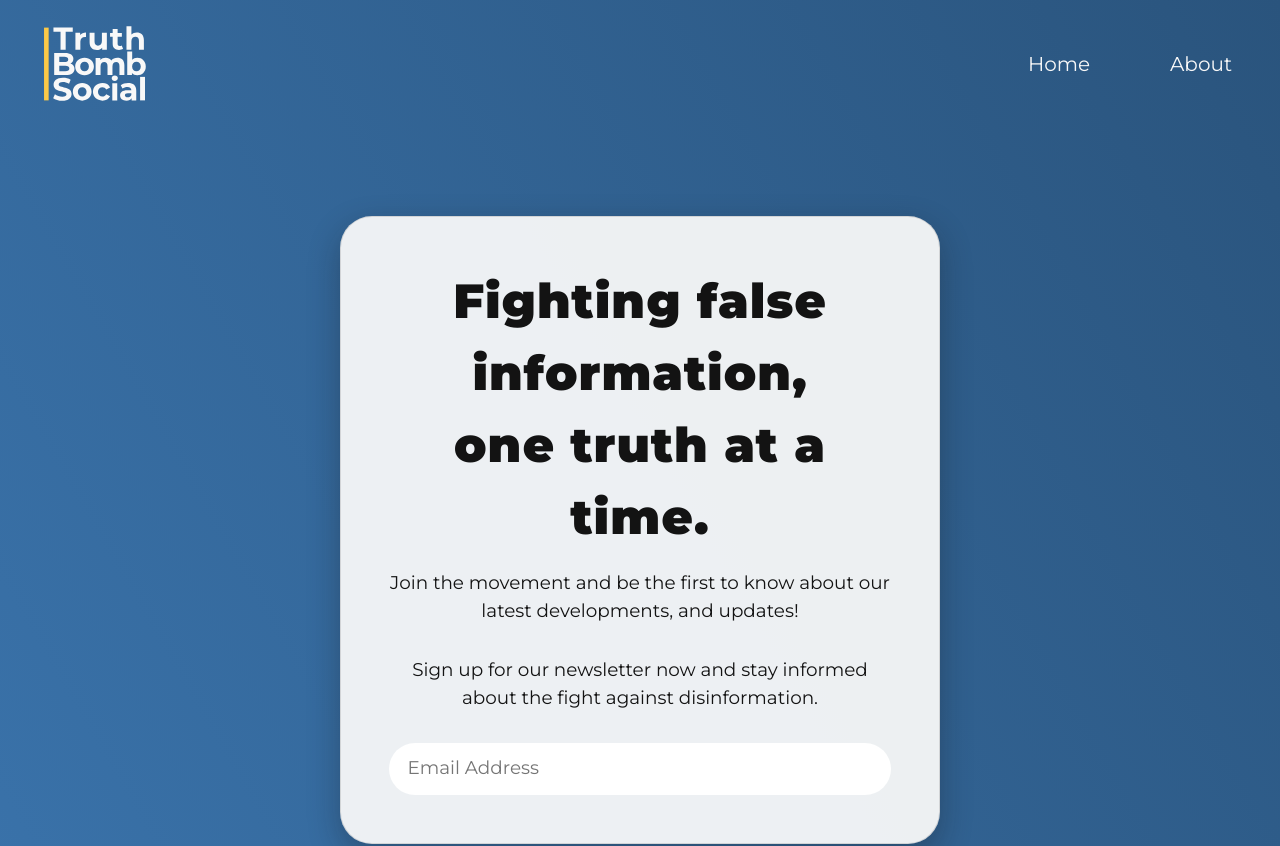
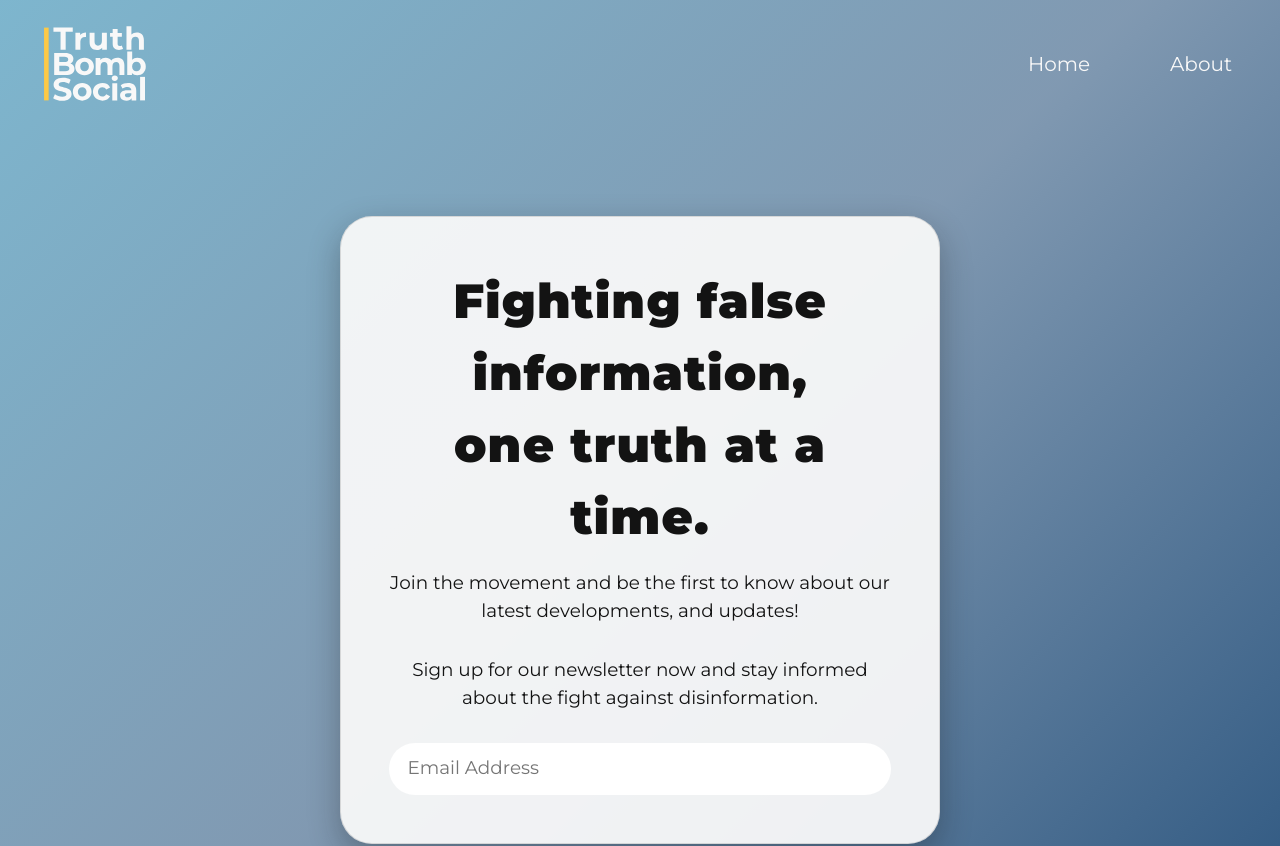
Before and after one commit to melissakipp/tbs-startup, a Next.js app: page / in a window 1280 px wide. Shown: the top 846 px of the page. Built offline with nearby package versions, Linux system fonts and the light colour scheme.

Commit message:
Updated background to a gradient

```diff
--- a/src/app/globals.css
+++ b/src/app/globals.css
@@ -14,9 +14,10 @@ body {
 }
 
 .solidBg {
-  background: linear-gradient(210deg, rgba(42, 84, 125, 1) 0%, rgba(58, 115, 171, 1) 84%);
-  background: -moz-linear-gradient(210deg, rgba(42, 84, 125, 1) 0%, rgba(58, 115, 171, 1) 100%);
-  background: -webkit-linear-gradient(210deg, rgba(42, 84, 125, 1) 0%, rgba(58, 115, 171, 1) 100%);
+  background: linear-gradient(315deg, hsla(198, 45%, 65%, 1) 0%, hsla(210, 24%, 60%, 1) 50%, hsla(210, 50%, 33%, 1) 100%);
+  background: -moz-linear-gradient(315deg, hsla(198, 45%, 65%, 1) 0%, hsla(210, 24%, 60%, 1) 50%, hsla(210, 50%, 33%, 1) 100%);
+  background: -webkit-linear-gradient(315deg, hsla(198, 45%, 65%, 1) 0%, hsla(210, 24%, 60%, 1) 50%, hsla(210, 50%, 33%, 1) 100%);
+  /* background-color: #081A27; */
 }
 
 .logoContainer {
```
Also changed, not shown: src/app/page.module.css (line endings or trailing spaces).
